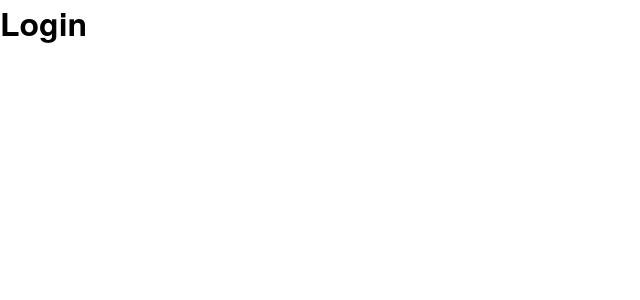
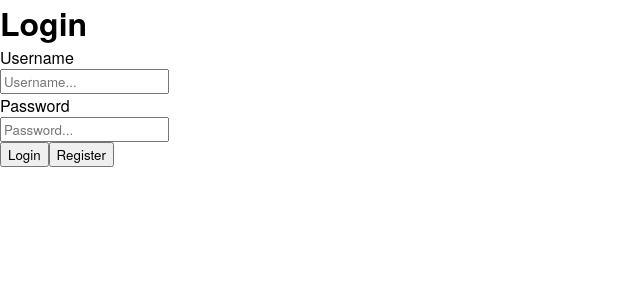
Before and after one commit to StrictlyProfessional/StrictlyClient, an Angular app: page / in a window 1280 px wide. Shown: the top 300 px of the page, without its empty margins (0-640 px from the left). Built offline with nearby package versions, Linux system fonts and the light colour scheme.

Commit message:
added basic login html

```diff
--- a/src/app/components/login/login.component.html
+++ b/src/app/components/login/login.component.html
@@ -1 +1,10 @@
 <h1>Login</h1>
+<div class="loginContainer">
+    <label for="username">Username</label><br>
+    <input type="text" placeholder="Username..." name="username" required><br>
+    <label for="password">Password</label><br>
+    <input type="password" placeholder="Password..." name="password" required><br>
+
+    <button id="submitbtn">Login</button>
+    <button id="registerbtn">Register</button>
+</div>
```
